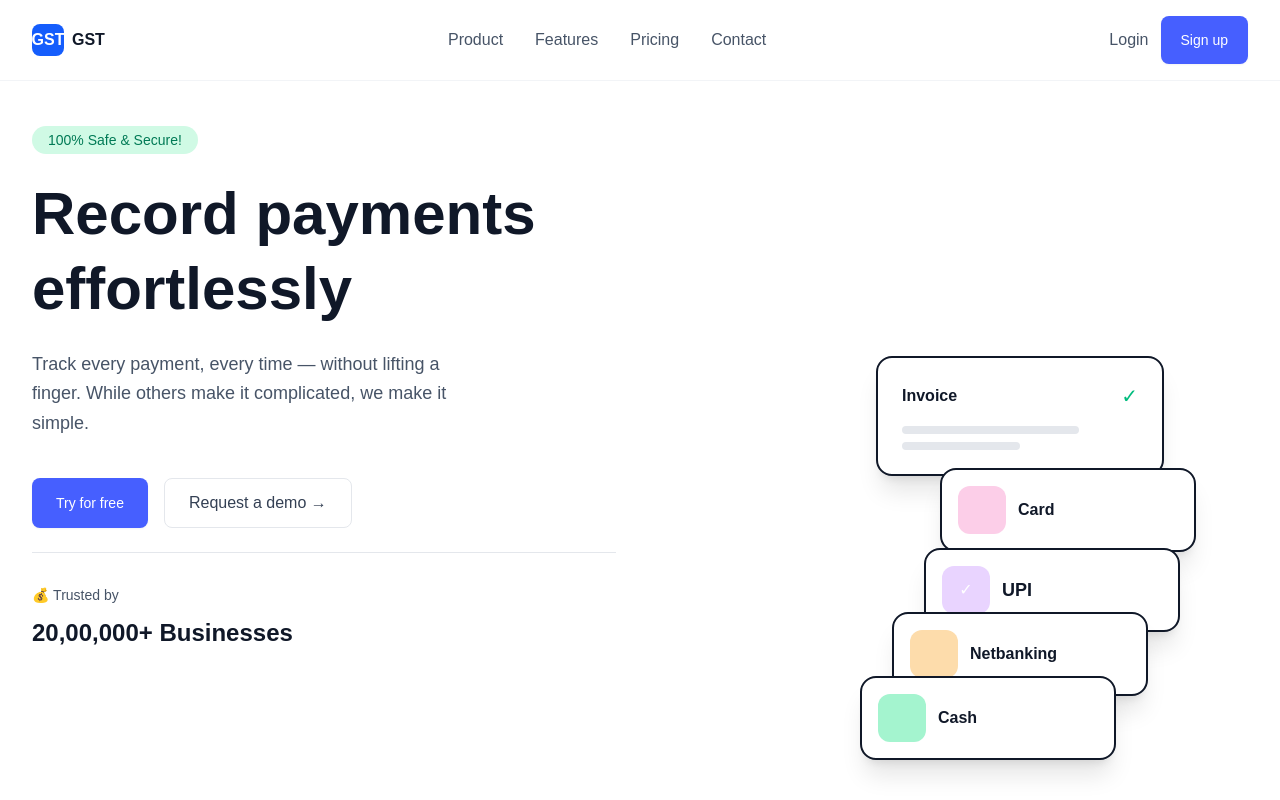
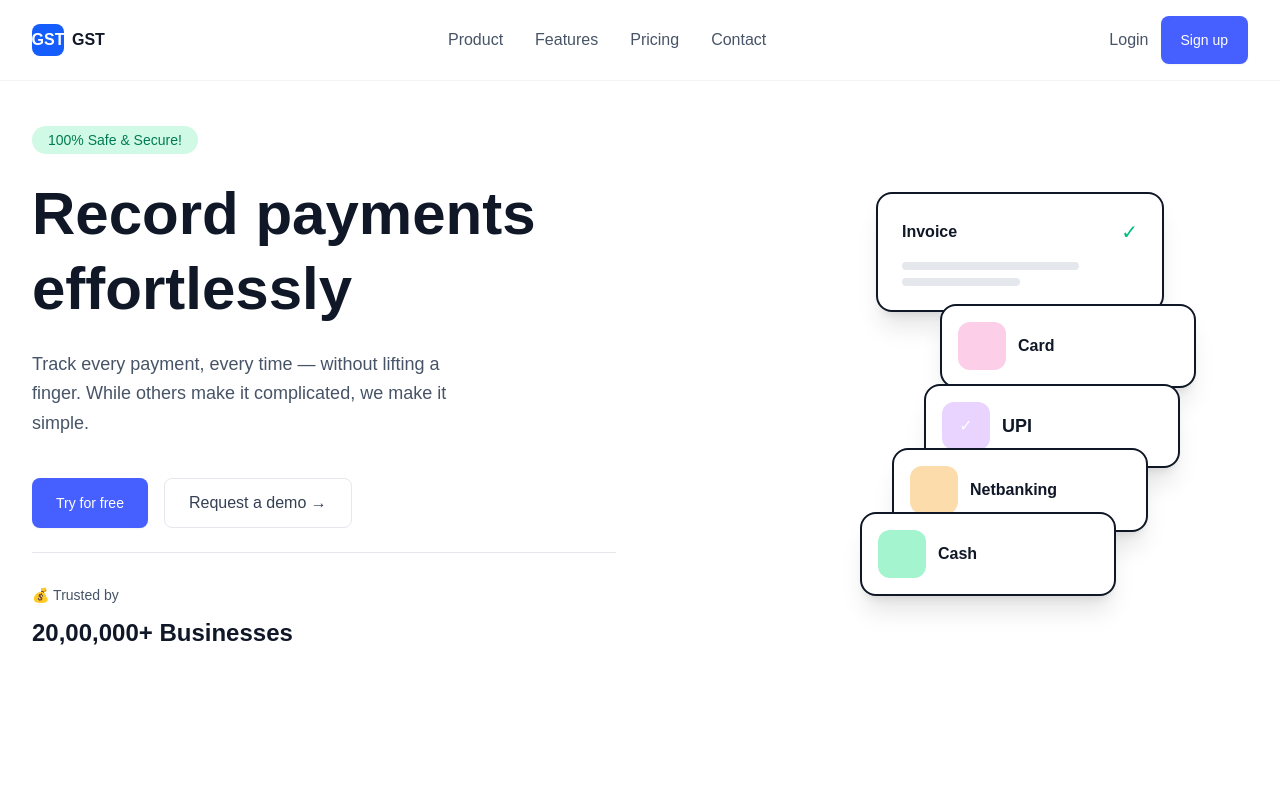
Before and after one commit to Sudhanshutiwari-cs/gst-software, a Next.js app: page / in a window 1280 px wide. Built offline with nearby package versions, Linux system fonts and the light colour scheme.

Commit message:
updateee

```diff
--- a/src/app/page.tsx
+++ b/src/app/page.tsx
@@ -80,7 +80,7 @@ export default function Home() {
             </div>
 
             {/* Right Column - Illustration Cards */}
-            <div className="relative h-96 lg:h-full flex items-center justify-center">
+            <div className="relative h-96 lg:h-full flex items-start pt-24 justify-center">
               <div className="relative w-full max-w-sm">
                 {/* Top Card - Invoice */}
                 <div className="absolute -top-8 -right-4 w-72 bg-white rounded-2xl border-2 border-gray-900 p-6 shadow-xl transform hover:scale-105 transition">
```
